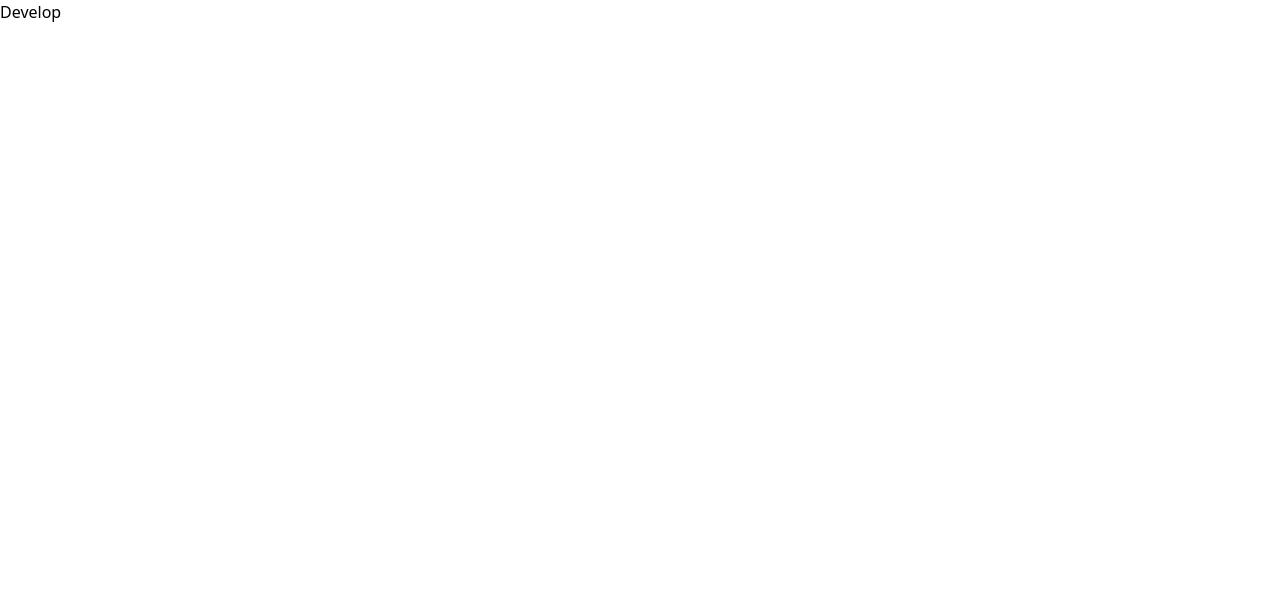
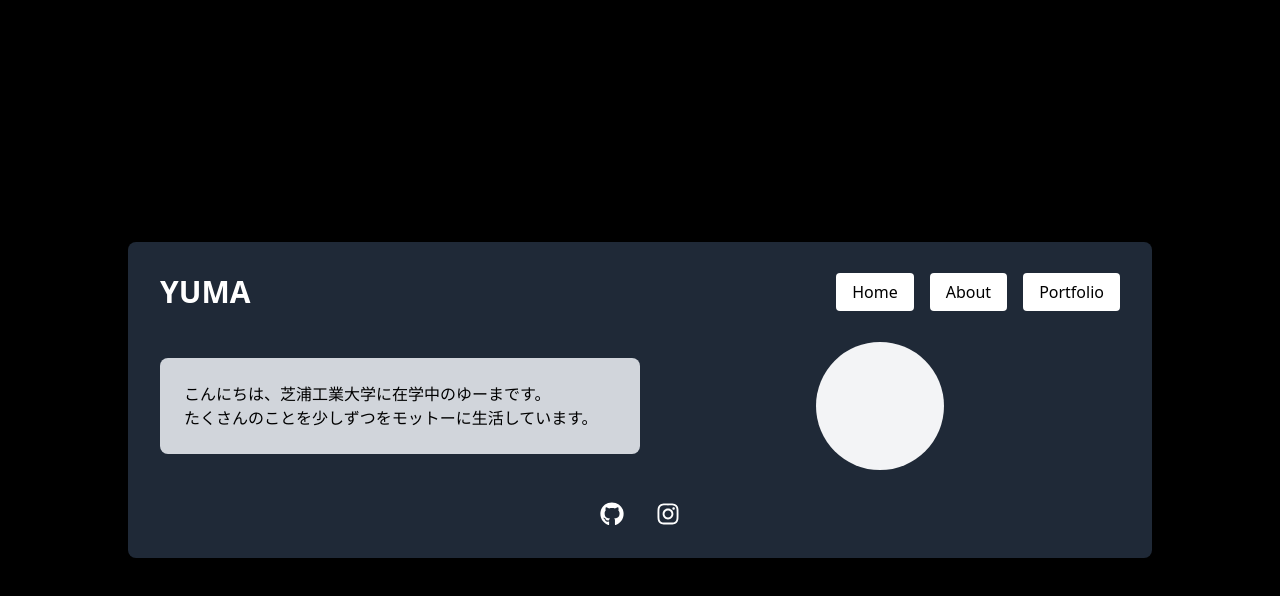
Before and after one commit to uma1123/my-portfolio, a Next.js app: page / in a window 1280 px wide. Shown: the top 596 px of the page. Built offline with nearby package versions, Linux system fonts and the light colour scheme.

Commit message:
ホーム画面の作成

```diff
--- a/src/app/page.tsx
+++ b/src/app/page.tsx
@@ -1,3 +1,51 @@
+import { FaGithub, FaInstagram } from "react-icons/fa";
+
 export default function Home() {
-  return <div>Develop</div>;
+  return (
+    <div className="h-screen w-full bg-black text-white flex justify-center items-center">
+      <div className="w-full max-w-screen-lg p-8 bg-gray-800 rounded-lg shadow-lg">
+        {/* ヘッダー部分 */}
+        <div className="flex justify-between items-center mb-8">
+          <h1 className="text-3xl font-bold">YUMA</h1>
+          <div className="space-x-4">
+            <a href="#" className="bg-white text-black px-4 py-2 rounded">
+              Home
+            </a>
+            <a href="#" className="bg-white text-black px-4 py-2 rounded">
+              About
+            </a>
+            <a href="#" className="bg-white text-black px-4 py-2 rounded">
+              Portfolio
+            </a>
+          </div>
+        </div>
+
+        {/* メインコンテンツ部分 */}
+        <div className="flex justify-between items-center">
+          <div className="w-1/2 bg-gray-300 p-6 rounded-lg">
+            <p className="text-black">
+              こんにちは、芝浦工業大学に在学中のゆーまです。
+              <br />
+              たくさんのことを少しずつをモットーに生活しています。
+            </p>
+          </div>
+          <div className="w-1/2 flex justify-center items-center">
+            <div className="bg-gray-100 w-32 h-32 rounded-full">
+              {/* プロフィール画像を追加 */}
+            </div>
+          </div>
+        </div>
+
+        {/* ソーシャルアイコン */}
+        <div className="flex justify-center space-x-8 mt-8">
+          <a href="https://github.com/uma1123" className="text-white">
+            <FaGithub size={24} />
+          </a>
+          <a href="https://instagram.com/u_ma_11" className="text-white">
+            <FaInstagram size={24} />
+          </a>
+        </div>
+      </div>
+    </div>
+  );
 }
```
